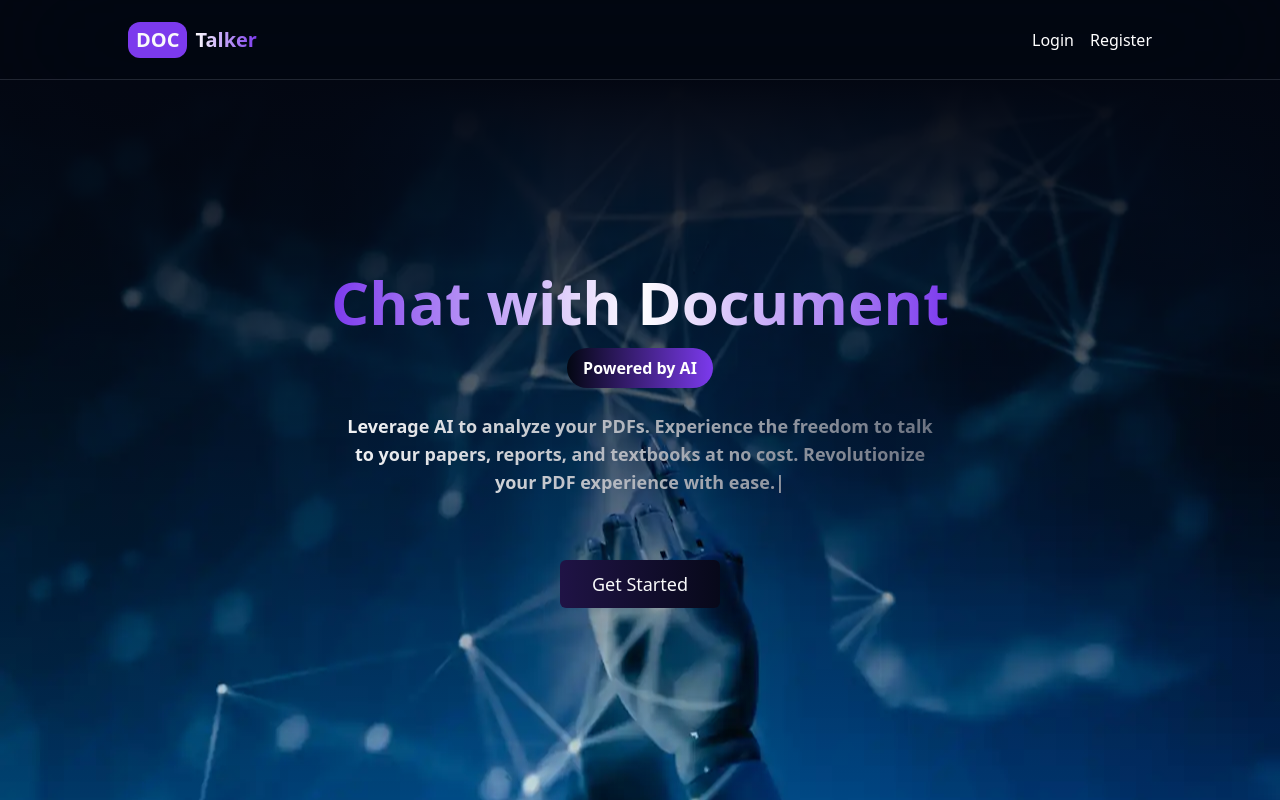
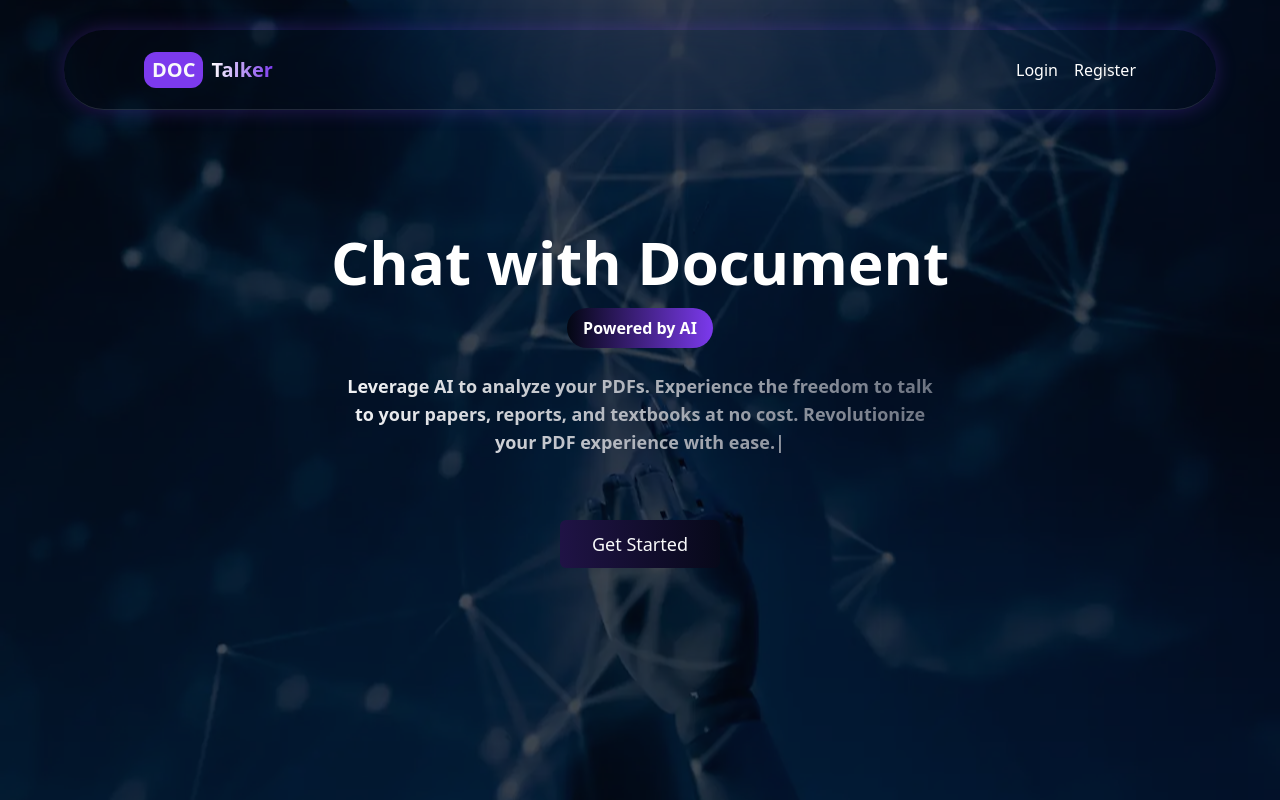
Before and after one commit to Peter3Khalil/doctalker, a Next.js app: page / in a window 1280 px wide. Built offline with nearby package versions, Linux system fonts and the light colour scheme.

Commit message:
:zap: Animate Shadow in header

```diff
--- a/src/app/_sections/Hero.tsx
+++ b/src/app/_sections/Hero.tsx
@@ -14,7 +14,7 @@ const Hero: FC<ComponentProps> = ({ className, ...props }) => {
         {...props}
       >
         <div className="flex flex-col items-center gap-4">
-          <h1 className="bg-gradient-to-r from-primary via-background to-primary bg-clip-text text-3xl font-bold text-transparent md:text-6xl">
+          <h1 className="text-3xl font-bold text-background md:text-6xl">
             Chat with Document
           </h1>
           <span className="text-md gradient shrink-0 rounded-full px-4 py-2 font-bold text-background">
--- a/src/app/globals.css
+++ b/src/app/globals.css
@@ -80,7 +80,7 @@
   left: 0;
   width: 100%;
   height: 100%;
-  background: linear-gradient(0deg, transparent, hsl(var(--foreground)));
+  background: hsl(var(--foreground) / 0.7);
   z-index: 1;
 }
 .img-card::after {
@@ -97,6 +97,22 @@
   -moz-border-radius: var(--radius);
   -ms-border-radius: var(--radius);
   -o-border-radius: var(--radius);
+}
+.animate-shadow {
+  animation: shadow-pulse 5s infinite;
+  -webkit-animation: shadow-pulse 5s infinite alternate-reverse;
+}
+
+@keyframes shadow-pulse {
+  0% {
+    box-shadow: 0 0 20px 0 hsl(var(--primary) / 0.2);
+  }
+  50% {
+    box-shadow: 0 0 20px 0 hsl(var(--primary) / 0.5);
+  }
+  100% {
+    box-shadow: 0 0 20px 0 hsl(var(--primary) / 0.8);
+  }
 }
 .custom-shadow {
   box-shadow: 0 0 20px 0 hsl(var(--primary) / 0.8);
--- a/src/app/page.tsx
+++ b/src/app/page.tsx
@@ -5,9 +5,9 @@ import Header from '@/components/Header';
 import Features from '@/app/_sections/Features';
 export default function Home(): JSX.Element {
   return (
-    <main className="min-h-full w-full overflow-auto bg-foreground pt-16 md:pt-20">
+    <main className="min-h-full w-full overflow-auto bg-foreground">
       <Header />
-      <div className="h-[calc(100svh-4rem)] md:h-[calc(100svh-5rem)]">
+      <div className="h-[100svh]">
         <Hero />
         <Capabilities />
         <Features />
--- a/src/components/Header.tsx
+++ b/src/components/Header.tsx
@@ -6,12 +6,12 @@ const Header: FC<ComponentProps> = ({ className, ...props }) => {
   return (
     <header
       className={cn(
-        'fixed left-0 top-0 z-20 h-16 w-full border-b border-muted-foreground/30 bg-foreground/30 text-background backdrop-blur-3xl md:h-20',
+        'fixed left-[50%] animate-shadow top-0 translate-y-[30px] rounded-full translate-x-[-50%] z-20 h-16 w-[90%] border-b border-muted-foreground/30 custom-shadow text-background backdrop-blur-3xl md:h-20',
         className,
       )}
       {...props}
     >
-      <div className="flex h-full items-center justify-between px-6 md:px-12 lg:px-32">
+      <div className="flex h-full items-center justify-between px-6 md:px-12 lg:px-20">
         <Logo />
         <div className="flex items-center space-x-4">
           <button className="btn">Login</button>
```
